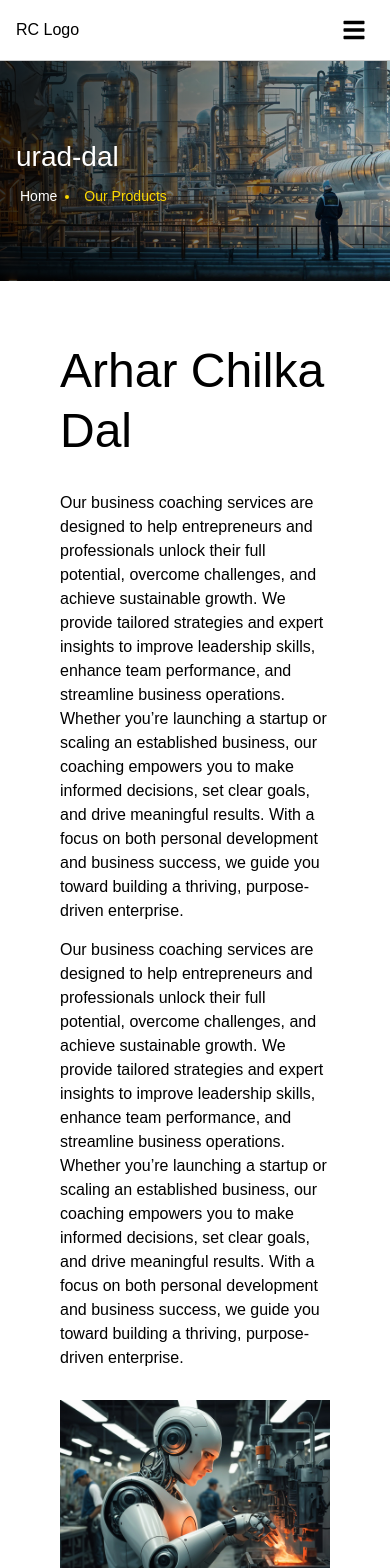
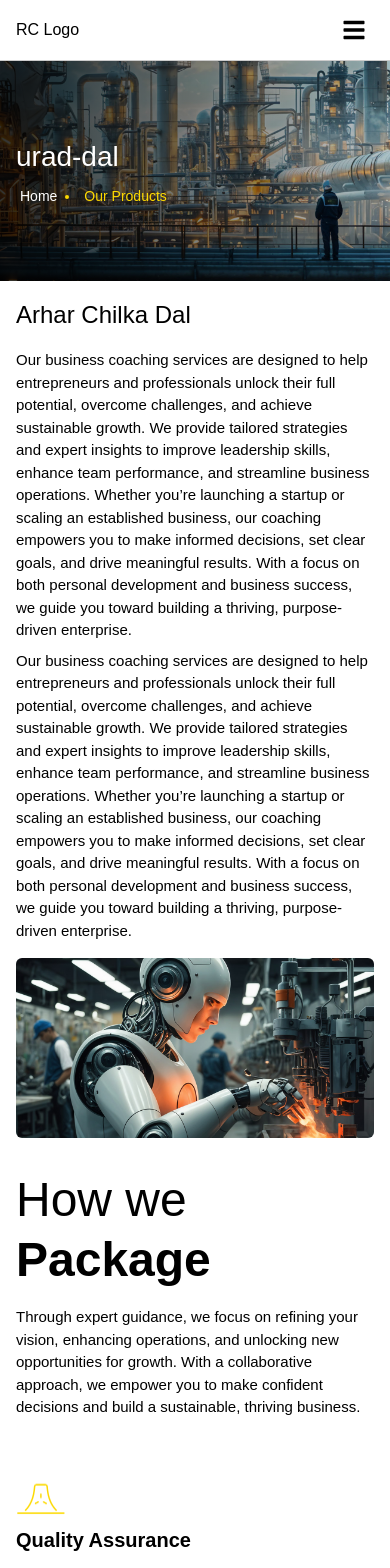
Before and after one commit to piyushpaliwalcodes/rc, a Next.js app: page /products/urad-dal in a window 390 px wide. Shown: the top 1568 px of the page. Built offline with nearby package versions, Linux system fonts and the light colour scheme.

Commit message:
how we package made responsive

```diff
--- a/app/products/[specificdal]/page.tsx
+++ b/app/products/[specificdal]/page.tsx
@@ -22,28 +22,27 @@ import Whatisontheplate from "@/components/Whatisontheplate";
 
   const Moreproducts = ({steps,selectedStep,setSelectedStep}:{steps:any[],selectedStep:number,setSelectedStep:any}) =>
   {
-    return (<div className="flex flex-col gap-[20px] p-[60px] bg-[#F5F5F5]">
-        <h1 className="text-[48px]/[60px]">More <span className="font-bold">Products</span></h1>
+    return (
+      <div className="flex flex-col gap-4 md:gap-[20px] p-4 md:p-[60px] bg-[#F5F5F5]">
+        <h1 className="text-[24px] md:text-[48px]/[60px]">More <span className="font-bold">Products</span></h1>
         {
             steps.map((step,index) => {
                 return (
-                    <div className={`flex justify-between items-center py-[25px] px-[40px] hover:cursor-pointer rounded-[8px]  ${selectedStep === index ? "bg-[#FCD900] text-black" : "hover:bg-[#ffe30029] transition-all duration-200 "}`} onClick={() => setSelectedStep(index)}>
-                        <div key={index} className="flex gap-[20px] ">
-                            <p className={`text-[#FCD900] text-[50px] font-bold ${selectedStep == index ? "text-black" : ""}`}>0{index + 1}</p>
-                            <div className="flex flex-col gap-[5px]">
-                                <p className="font-semibold text-[20px] text-black">{step.title}</p>
-                                <p className={`text-[#81848A] text-[16px] ${selectedStep == index ? "text-black" : ""}`}>{step.description}</p>
+                    <div className={`flex flex-col md:flex-row justify-between items-center py-4 md:py-[25px] px-4 md:px-[40px] hover:cursor-pointer rounded-[8px]  ${selectedStep === index ? "bg-[#FCD900] text-black" : "hover:bg-[#ffe30029] transition-all duration-200 "}`} onClick={() => setSelectedStep(index)}>
+                        <div key={index} className="flex gap-3 md:gap-[20px] w-full md:w-auto">
+                            <p className={`text-[#FCD900] text-[28px] md:text-[50px] font-bold ${selectedStep == index ? "text-black" : ""}`}>0{index + 1}</p>
+                            <div className="flex flex-col gap-1 md:gap-[5px]">
+                                <p className="font-semibold text-[16px] md:text-[20px] text-black">{step.title}</p>
+                                <p className={`text-[#81848A] text-[14px] md:text-[16px] ${selectedStep == index ? "text-black" : ""}`}>{step.description}</p>
                             </div>
-
                         </div>
-                        <FaArrowRight className={`text-[#81848A] text-[30px] ${selectedStep == index ? "text-black" : ""}`} />
+                        <FaArrowRight className={`text-[#81848A] text-[22px] md:text-[30px] ${selectedStep == index ? "text-black" : ""}`} />
                     </div>
-
                 );
             })
         }
-
-       </div>)
+      </div>
+    )
   }
 
 
--- a/components/Howwepackagedetails.tsx
+++ b/components/Howwepackagedetails.tsx
@@ -4,10 +4,10 @@ import { JSX } from "react";
 const Howwepackagedetails = ({title,packagedetails,description}:{title:JSX.Element,packagedetails:any[],description:string}) =>
     {
         return (
-            <div className="flex flex-col gap-[30px] p-[60px]">
+            <div className="flex flex-col gap-4 md:gap-[30px] p-4 md:p-[60px]">
                 {title}
-                <p className="text-[16px]">{description}</p>
-                <div className="grid grid-cols-2 gap-[80px] ">
+                <p className="text-[15px] md:text-[16px]">{description}</p>
+                <div className="grid grid-cols-1 md:grid-cols-2 gap-4 md:gap-[80px] ">
                     {
                         packagedetails.map((item, index) => (
                             <Chooseuscard key={index} {...item} index={index} />
@@ -18,4 +18,4 @@ const Howwepackagedetails = ({title,packagedetails,description}:{title:JSX.Eleme
         )
     }
 
-    export default Howwepackagedetails;
+export default Howwepackagedetails;
--- a/components/Productdetails.tsx
+++ b/components/Productdetails.tsx
@@ -3,14 +3,14 @@ import Image from "next/image";
 const Productdetails = ({paragraphs,heroimage}:{paragraphs:string[],heroimage:string}) =>
 {
     return (
-        <div className="flex flex-col p-[60px] gap-[30px]">
-            <h1 className="text-[48px]/[60px]">Arhar Chilka Dal</h1>
-            <div className="flex flex-col gap-[15px]">
+        <div className="flex flex-col p-4 md:p-[60px] gap-4 md:gap-[30px]">
+            <h1 className="text-[24px] md:text-[48px]/[60px]">Arhar Chilka Dal</h1>
+            <div className="flex flex-col gap-2 md:gap-[15px]">
                 {paragraphs.map((paragraph,index)=>(
-                    <p key={index}>{paragraph}</p>
+                    <p key={index} className="text-[15px] md:text-base">{paragraph}</p>
                 ))}
             </div>
-            <Image src={heroimage} alt="heroimage" width={1000} height={1000} className="w-full h-auto object-cover"/>
+            <Image src={heroimage} alt="heroimage" width={1000} height={1000} className="w-full h-[180px] md:h-auto object-cover rounded-md"/>
         </div>
     )
 }
--- a/components/Whatisontheplate.tsx
+++ b/components/Whatisontheplate.tsx
@@ -4,23 +4,23 @@ import { JSX } from "react";
 const Whatisontheplate = ({title,description,bulletpoints,images,formachines}:{title:JSX.Element,description:string,bulletpoints:any[],images:any[],formachines:boolean}) =>
     {
       return (
-        <div className="flex flex-col gap-[30px] p-[60px]">
+        <div className="flex flex-col gap-4 md:gap-[30px] p-4 md:p-[60px]">
           {title}
-          <p>{description}</p>
-          <div className={`grid ${formachines ? "grid-cols-3" : "grid-cols-4"} gap-[30px]`}>
+          <p className="text-[15px] md:text-base">{description}</p>
+          <div className={`grid grid-cols-1 ${formachines ? "md:grid-cols-3" : "md:grid-cols-4"} gap-3 md:gap-[30px]`}>
               {
                   bulletpoints.map((item,index)=>(
-                      <div  className="flex items-center gap-[10px]" key={index}>
+                      <div  className="flex items-center gap-2 md:gap-[10px]" key={index}>
                           <Image src={item.icon} alt={item.title} width={30} height={30} />
-                          <h1>{item.title}</h1>
+                          <h1 className="text-[15px] md:text-base">{item.title}</h1>
                       </div>
                   ))
               }
           </div>
-          <div className={`grid  ${formachines?"grid-cols-2":"grid-cols-3"} gap-[20px] mt-3`}>
+          <div className={`grid grid-cols-1 ${formachines?"md:grid-cols-2":"md:grid-cols-3"} gap-2 md:gap-[20px] mt-3`}>
               {
                   images.map((item,index)=>(
-                      <Image src={item.src} alt={item.alt} width={407} height={394}  className="max-h-[394px] w-full rounded-[10px]"/>
+                      <Image key={index} src={item.src} alt={item.alt} width={407} height={394}  className="max-h-[180px] md:max-h-[394px] w-full rounded-[10px] object-cover"/>
                   ))
               }
           </div>
@@ -28,4 +28,4 @@ const Whatisontheplate = ({title,description,bulletpoints,images,formachines}:{t
       )
     }
 
-    export default Whatisontheplate;
+export default Whatisontheplate;
```
